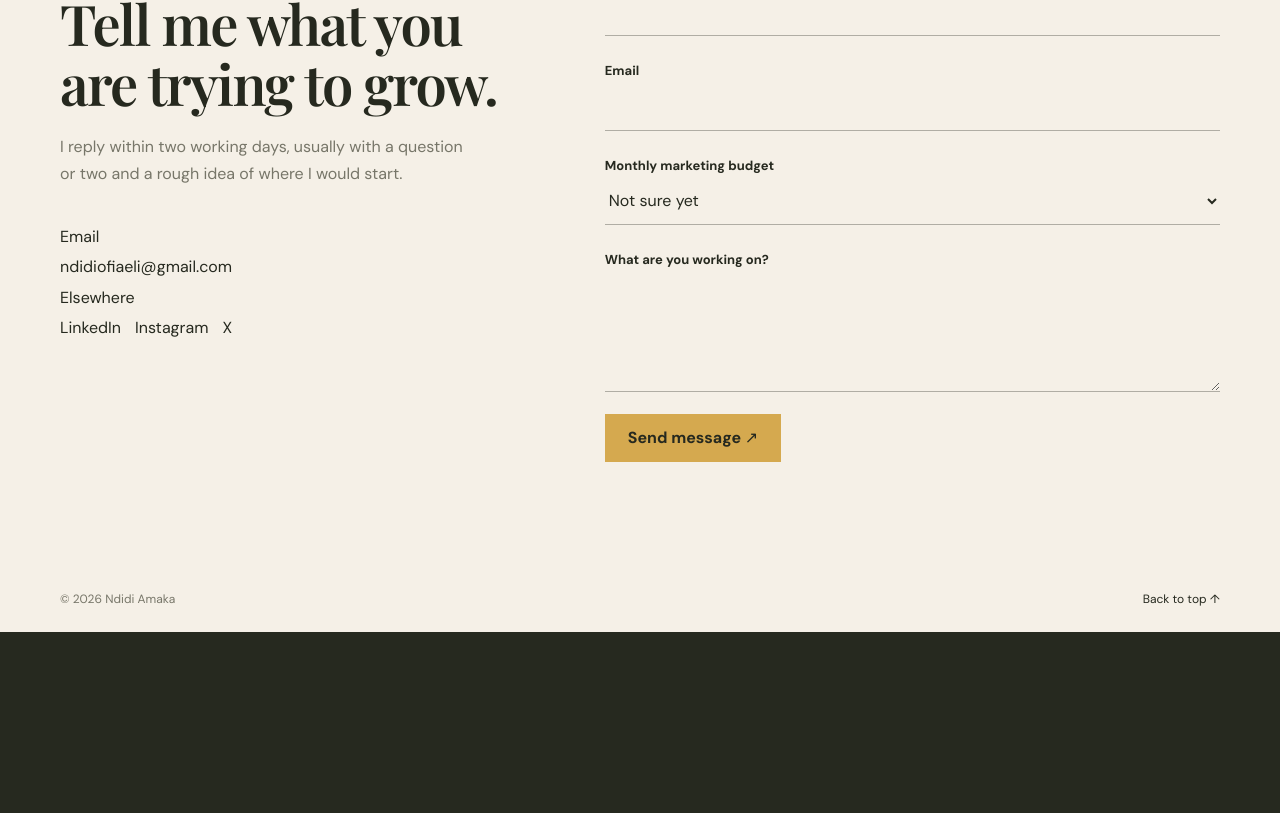
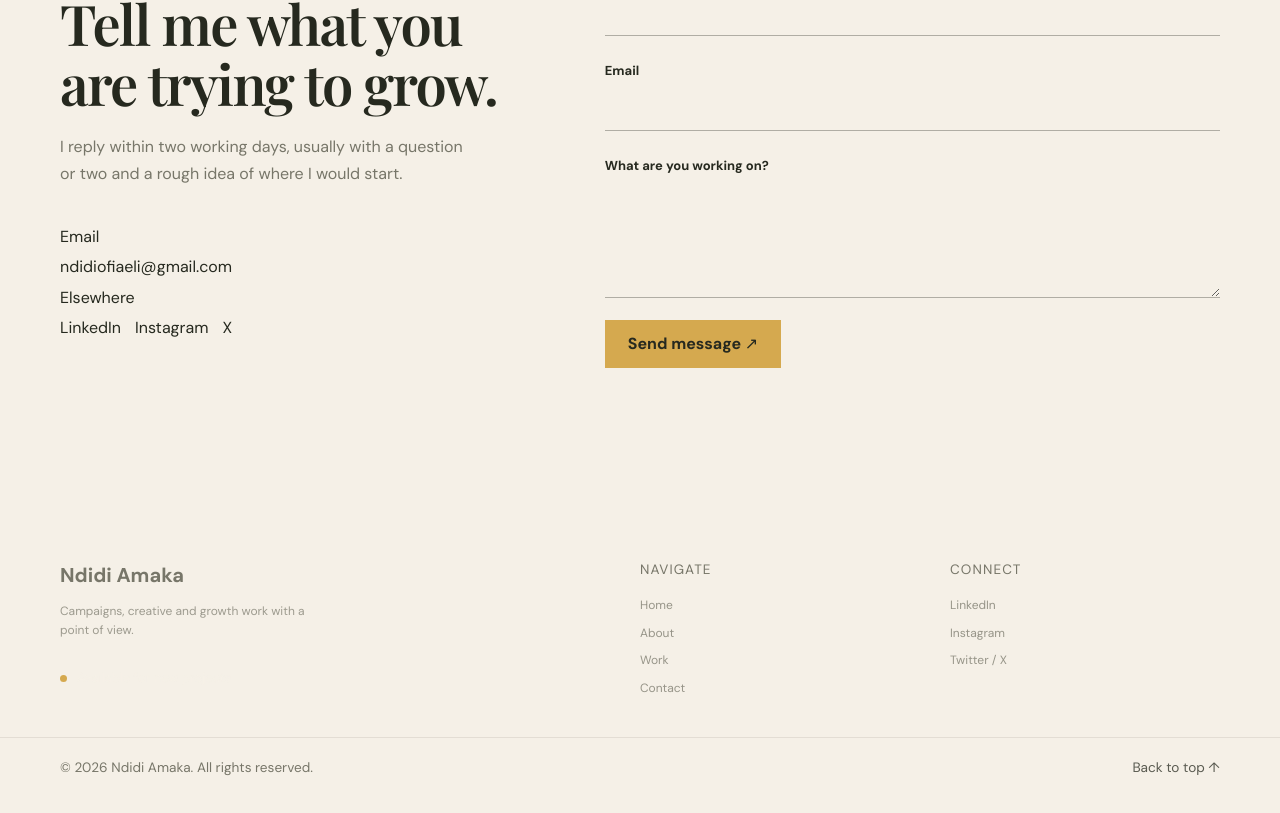
Before and after one commit to Dhanielgeek/didi-portfolio, a React (Vite) app: page / in a window 1280 px wide. Shown: the part 5356-6169 px from the top of the page. Before the commit the page ends 5988 px from the top, so only its background shows below. Built offline with nearby package versions, Linux system fonts and the light colour scheme.

Commit message:
updated the footer...and removed the budget on the contact...

```diff
--- a/src/components/Footer.tsx
+++ b/src/components/Footer.tsx
@@ -1,2 +1,63 @@
 import { profile } from '../data'
-export default function Footer() { return <footer className="site-footer"><div className="wrap footer-inner"><p>© {new Date().getFullYear()} {profile.name}</p><a href="#top">Back to top ↑</a></div></footer> }
+
+const navLinks = [
+  { label: 'Home', href: '#top' },
+  { label: 'About', href: '#about' },
+  { label: 'Work', href: '#work' },
+  { label: 'Contact', href: '#contact' },
+]
+
+const socialLinks = [
+  { label: 'LinkedIn', href: 'https://linkedin.com/in/your-handle' },
+  { label: 'Instagram', href: 'https://instagram.com/your-handle' },
+  { label: 'Twitter / X', href: 'https://x.com/your-handle' },
+]
+
+export default function Footer() {
+  const year = new Date().getFullYear()
+
+  return (
+    <footer className="site-footer">
+      <div className="wrap footer-main">
+        <div className="footer-brand">
+          <a href="#top" className="footer-logo">{profile.name}</a>
+          <p className="footer-tagline">
+            Campaigns, creative and growth work with a point of view.
+          </p>
+          <p className="availability">Available for new projects</p>
+        </div>
+
+        <nav className="footer-col" aria-label="Footer navigation">
+          <h4>Navigate</h4>
+          <ul>
+            {navLinks.map((link) => (
+              <li key={link.label}>
+                <a href={link.href}>{link.label}</a>
+              </li>
+            ))}
+          </ul>
+        </nav>
+
+        <div className="footer-col">
+          <h4>Connect</h4>
+          <ul>
+            {socialLinks.map((link) => (
+              <li key={link.label}>
+                <a href={link.href} target="_blank" rel="noopener noreferrer">
+                  {link.label}
+                </a>
+              </li>
+            ))}
+          </ul>
+        </div>
+      </div>
+
+      <div className="footer-bottom">
+        <div className="wrap footer-inner">
+          <p>© {year} {profile.name}. All rights reserved.</p>
+          <a href="#top" aria-label="Back to top">Back to top ↑</a>
+        </div>
+      </div>
+    </footer>
+  )
+}
--- a/src/index.css
+++ b/src/index.css
@@ -45,6 +45,88 @@ button:focus-visible,a:focus-visible,input:focus-visible,textarea:focus-visible,
     background: var(--gold);
     color: var(--ink)
 }
+
+
+.site-footer {
+  margin-top: 0;
+  padding: 0; /* cancels any vertical padding .section-dark adds */
+  font-size: 0.95rem;
+}
+
+.site-footer a {
+  color: inherit;
+  text-decoration: none;
+  opacity: 0.75;
+  transition: opacity 0.2s ease;
+}
+
+.site-footer a:hover {
+  opacity: 1;
+}
+
+.footer-main {
+  display: grid;
+  grid-template-columns: 2fr 1fr 1fr;
+  gap: 2.5rem;
+  padding: 4rem 0 2.5rem;
+}
+
+.footer-logo {
+  font-size: 1.25rem;
+  font-weight: 700;
+  opacity: 1 !important;
+}
+
+.footer-tagline {
+  margin-top: 0.75rem;
+  max-width: 32ch;
+  line-height: 1.6;
+  opacity: 0.7;
+}
+
+.footer-col h4 {
+  font-size: 0.85rem;
+  letter-spacing: 0.08em;
+  text-transform: uppercase;
+  margin-bottom: 1rem;
+  color: inherit;
+}
+
+.footer-col ul {
+  list-style: none;
+  padding: 0;
+  margin: 0;
+  display: grid;
+  gap: 0.6rem;
+}
+
+.footer-bottom {
+  border-top: 1px solid currentColor;
+  border-top-color: color-mix(in srgb, currentColor 15%, transparent);
+}
+
+.footer-inner {
+  display: flex;
+  justify-content: space-between;
+  align-items: center;
+  gap: 1rem;
+  padding: 1.25rem 0;
+  font-size: 0.85rem;
+}
+
+@media (max-width: 720px) {
+  .footer-main {
+    grid-template-columns: 1fr;
+    gap: 2rem;
+  }
+
+  .footer-inner {
+    flex-direction: column;
+    text-align: center;
+  }
+}
+
+
 .site-header {
     position: fixed;
     inset: 0 0 auto;
--- a/src/pages/Contact.tsx
+++ b/src/pages/Contact.tsx
@@ -6,18 +6,18 @@ type Status = 'idle' | 'sending' | 'sent' | 'error'
 interface Values {
   name: string
   email: string
-  budget: string
+  // budget: string
   message: string
 }
 
 type Errors = Partial<Record<keyof Values, string>>
 
-const budgets = [
-  'Under $1,000 a month',
-  '$1,000 to $5,000 a month',
-  'Over $5,000 a month',
-  'Not sure yet',
-]
+// const budgets = [
+//   'Under $1,000 a month',
+//   '$1,000 to $5,000 a month',
+//   'Over $5,000 a month',
+//   'Not sure yet',
+// ]
 
 function validate(values: Values): Errors {
   const errors: Errors = {}
@@ -41,7 +41,7 @@ export default function Contact() {
   const [values, setValues] = useState<Values>({
     name: '',
     email: '',
-    budget: budgets[3],
+
     message: '',
   })
 
@@ -95,7 +95,7 @@ export default function Contact() {
       } else {
         const body = `${values.message}
 
-Budget: ${values.budget}
+
 From: ${values.name} (${values.email})`
 
         const subject = `Project enquiry from ${values.name}`
@@ -212,7 +212,7 @@ From: ${values.name} (${values.email})`
                 )}
               </div>
 
-              <div>
+              {/* <div>
                 <label htmlFor="budget">Monthly marketing budget</label>
 
                 <select
@@ -227,7 +227,7 @@ From: ${values.name} (${values.email})`
                     </option>
                   ))}
                 </select>
-              </div>
+              </div> */}
 
               <div>
                 <label htmlFor="message">What are you working on?</label>
```
